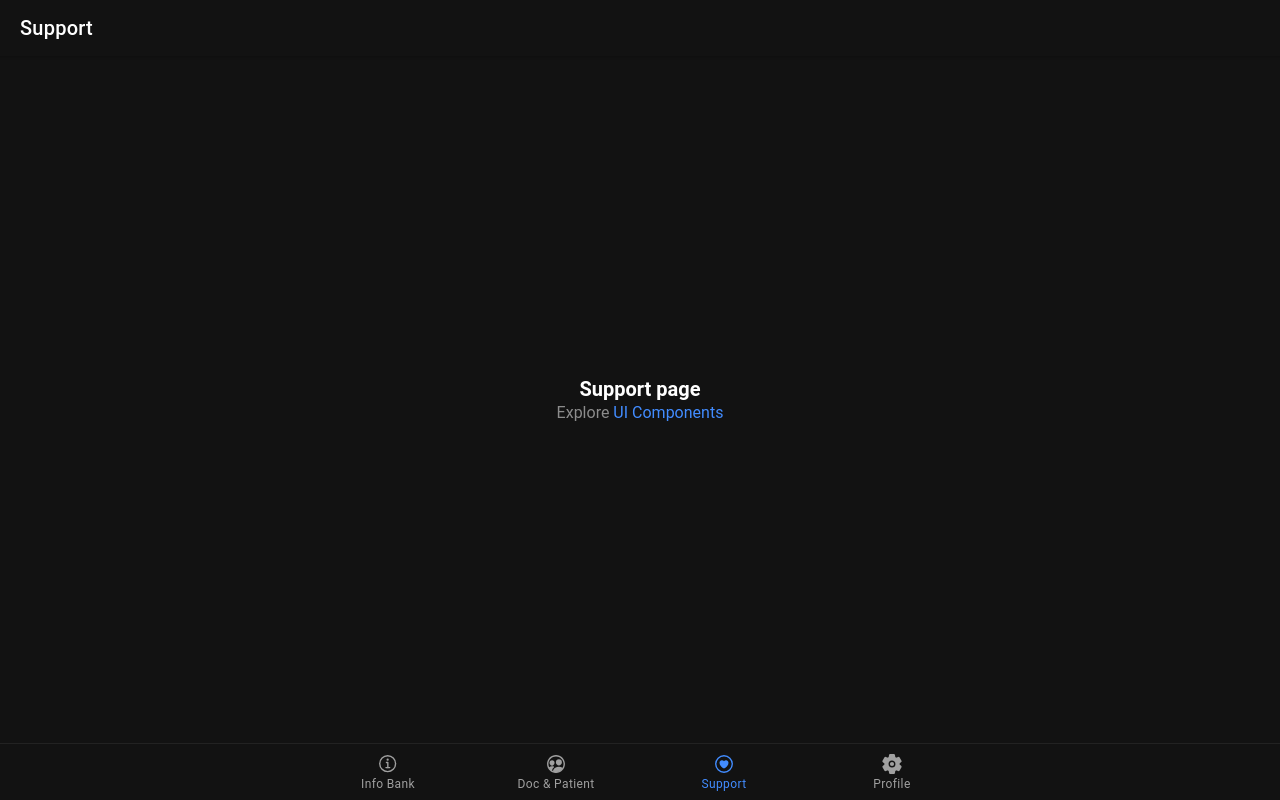
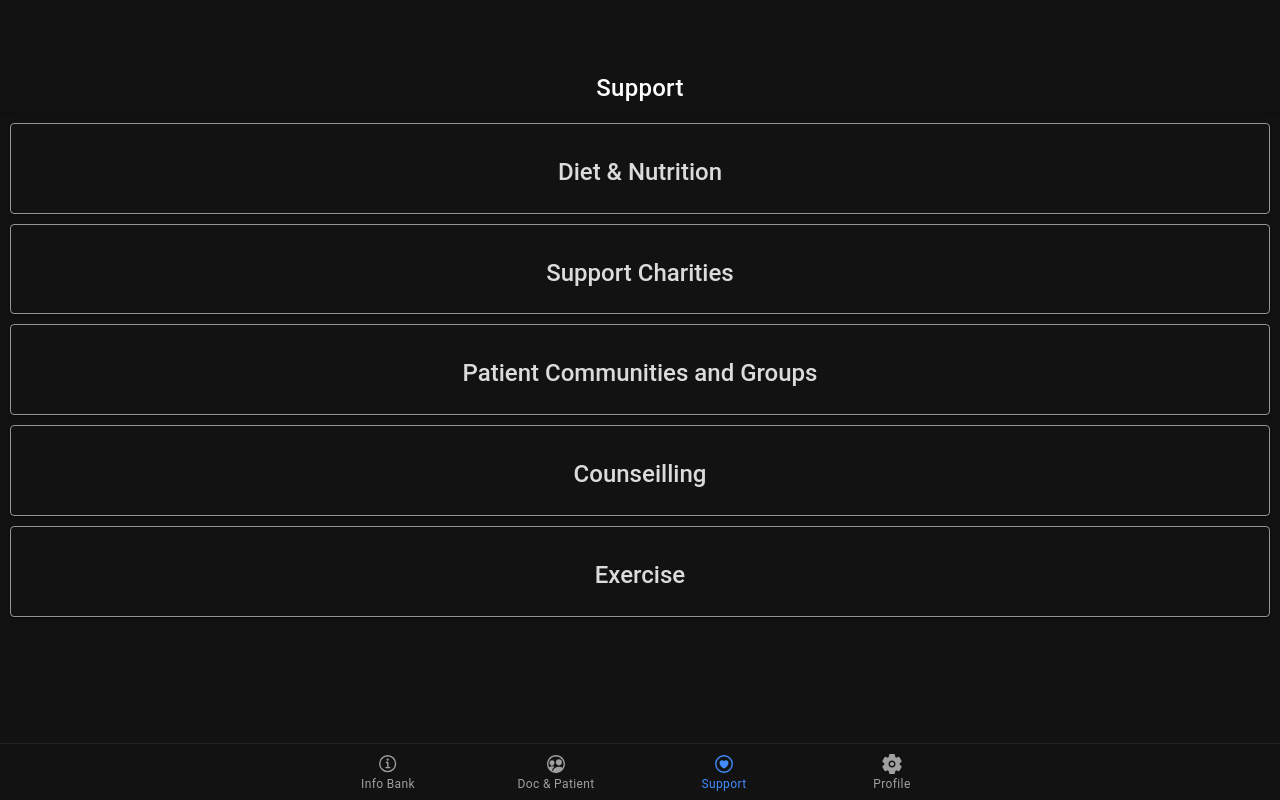
Before and after one commit to Apperta-IXN-for-the-NHS/IXN_Urology_PROMS, a React (Create React App) app in the folder practice/: page /tab3 in a window 1280 px wide. Built offline with nearby package versions, Linux system fonts and the light colour scheme.

Commit message:
Support pages

```diff
--- /dev/null
+++ b/practice/src/pages/Support/CardList_support.tsx
@@ -0,0 +1,52 @@
+import React from "react";
+import { IonCard, IonCardHeader, IonCardTitle } from "@ionic/react";
+
+interface InfoCardProps {
+  history: any;
+  title: string;
+  link: string;
+}
+
+const InfoCard: React.FC<InfoCardProps> = ({ history, title, link }) => {
+  return (
+    <IonCard
+      onClick={e => {
+        e.preventDefault();
+        history.push(link);
+      }}
+    >
+      <IonCardHeader>
+        <IonCardTitle class="ion-text-center">
+          <h2>{title}</h2>
+        </IonCardTitle>
+      </IonCardHeader>
+    </IonCard>
+  );
+};
+
+export interface Info {
+  title: string;
+  link: string;
+}
+
+interface CardListProps {
+  infoArray: Info[];
+  history: any;
+}
+
+const CardList: React.FC<CardListProps> = ({ infoArray, history }) => {
+  return (
+    <React.Fragment>
+      {infoArray.map((info, index) => (
+        <InfoCard
+          key={index}
+          history={history}
+          title={info.title}
+          link={info.link}
+        ></InfoCard>
+      ))}
+    </React.Fragment>
+  );
+};
+
+export default CardList;
--- /dev/null
+++ b/practice/src/pages/Support/Info_support.tsx
@@ -0,0 +1,7 @@
+export let SupportInfo = [
+    {title: "Diet & Nutrition", link: "/temp"},
+    {title: "Support Charities", link: "/temp"},
+    {title: "Patient Communities and Groups", link: "/temp"},
+    {title: "Counseilling", link: "/temp"},
+    {title: "Exercise", link: "/temp"},
+]
--- a/practice/src/pages/Support/Support.tsx
+++ b/practice/src/pages/Support/Support.tsx
@@ -1,26 +1,30 @@
-import React from 'react';
-import { IonContent, IonHeader, IonPage, IonTitle, IonToolbar } from '@ionic/react';
-import ExploreContainer from '../../components/ExploreContainer';
+import React, { useState }  from 'react';
+import { IonContent, IonHeader, IonPage, IonTitle, IonToolbar} from '@ionic/react';
 import './Support.css';
+import CardList, { Info } from "./CardList_support";
+import { SupportInfo } from "./Info_support";
 
-const Support: React.FC = () => {
-  return (
+interface OwnProps {
+  history: any;
+}
+
+const KnowledgeBank: React.FC<OwnProps> = ({ history }) => {
+    return (
     <IonPage>
       <IonHeader>
         <IonToolbar>
-          <IonTitle>Support</IonTitle>
+        </IonToolbar>
+        <IonToolbar>
+          <IonTitle class="ion-text-center">
+            <h2>Support</h2>
+          </IonTitle>
         </IonToolbar>
       </IonHeader>
       <IonContent>
-        <IonHeader collapse="condense">
-          <IonToolbar>
-            <IonTitle size="large">Support</IonTitle>
-          </IonToolbar>
-        </IonHeader>
-        <ExploreContainer name="Support page" />
+        <CardList infoArray={SupportInfo} history={history} />
       </IonContent>
     </IonPage>
   );
 };
 
-export default Support;
+export default KnowledgeBank;
```
